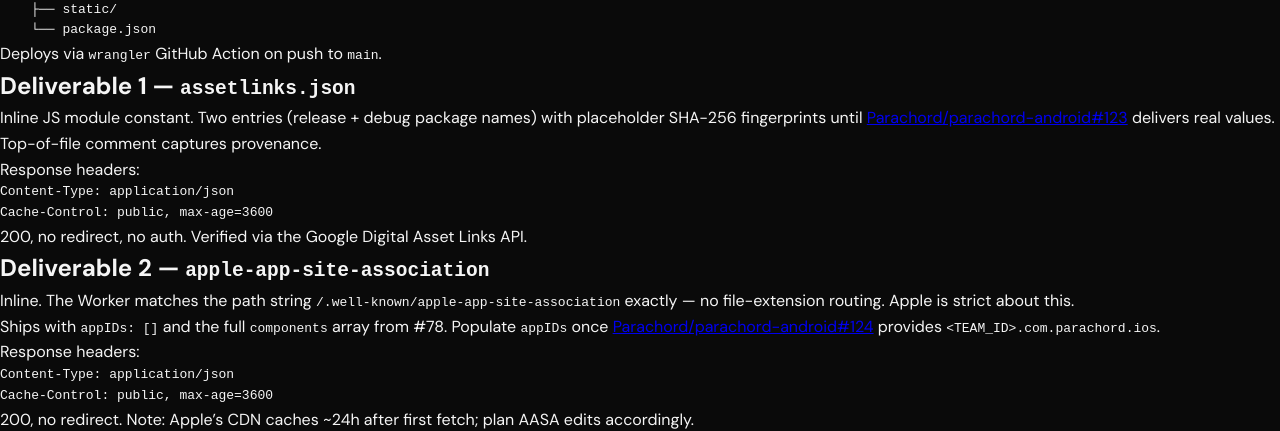
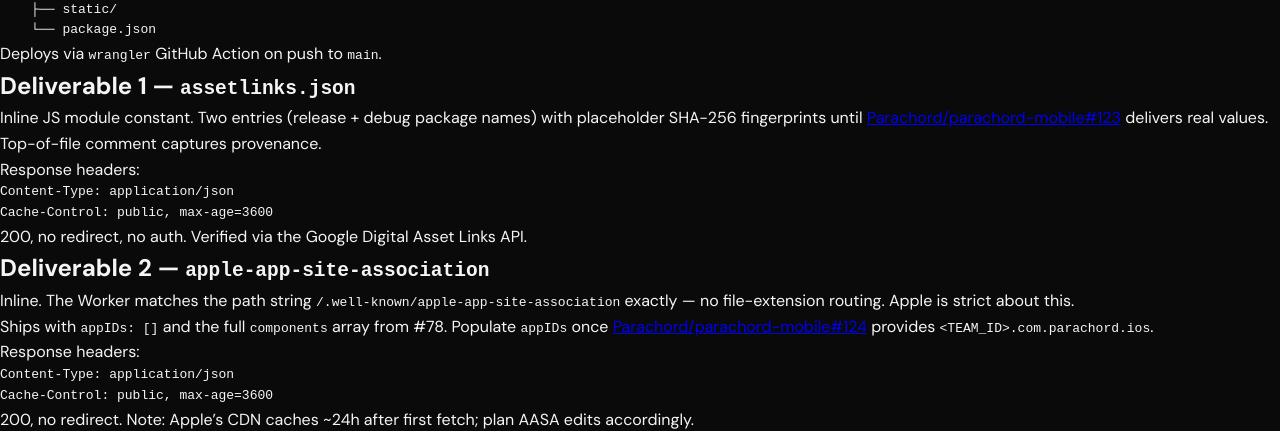
Before and after one commit to Parachord/parachord-website, a Jekyll site: the page built from docs/plans/2026-05-21-universal-app-links-design.md, in a window 1280 px wide and 900 px high, scrolled down 564 px. Shown: the part 153-584 px from the top of the window. Built offline with Jekyll 4.4.1, drawn with Linux system fonts in a browser that asks for light colours; our own code applies the rules of GitHub Pages for plain Markdown files.

Commit message:
docs+content: parachord-android repo renamed → parachord-mobile
The Android repo has acquired an `iosApp/` SwiftUI target sitting on
top of the same KMP shared module, so the "android" name no longer
fits. Renamed upstream to `Parachord/parachord-mobile` (old URL
redirects indefinitely so any deep links still work).

Updated:
- index.html — "Up Next" Android-releases link
- worker/src/well-known.js — 2 comments referencing
  parachord-android#123 / #124. Comments only; the AASA/assetlinks
  endpoints these generate were never URL-keyed on the repo name.
- docs/plans/2026-05-21-universal-app-links*.md — 6 issue-link
  references in the design + execution docs

NOT touched: historical blog posts under _posts/. They name the repo
as it was at publication time; GitHub's URL redirects keep their
links working, and overwriting them would falsify the record.

Co-Authored-By: Claude Opus 4.7 (1M context) <noreply@anthropic.com>

```diff
--- a/docs/plans/2026-05-21-universal-app-links-design.md
+++ b/docs/plans/2026-05-21-universal-app-links-design.md
@@ -40,7 +40,7 @@ Deploys via `wrangler` GitHub Action on push to `main`.
 
 ## Deliverable 1 — `assetlinks.json`
 
-Inline JS module constant. Two entries (release + debug package names) with placeholder SHA-256 fingerprints until [Parachord/parachord-android#123](https://github.com/Parachord/parachord-android/issues/123) delivers real values. Top-of-file comment captures provenance.
+Inline JS module constant. Two entries (release + debug package names) with placeholder SHA-256 fingerprints until [Parachord/parachord-mobile#123](https://github.com/Parachord/parachord-mobile/issues/123) delivers real values. Top-of-file comment captures provenance.
 
 Response headers:
 
@@ -55,7 +55,7 @@ Cache-Control: public, max-age=3600
 
 Inline. The Worker matches the path string `/.well-known/apple-app-site-association` exactly — no file-extension routing. Apple is strict about this.
 
-Ships with `appIDs: []` and the full `components` array from #78. Populate `appIDs` once [Parachord/parachord-android#124](https://github.com/Parachord/parachord-android/issues/124) provides `<TEAM_ID>.com.parachord.ios`.
+Ships with `appIDs: []` and the full `components` array from #78. Populate `appIDs` once [Parachord/parachord-mobile#124](https://github.com/Parachord/parachord-mobile/issues/124) provides `<TEAM_ID>.com.parachord.ios`.
 
 Response headers:
 
--- a/worker/src/well-known.js
+++ b/worker/src/well-known.js
@@ -1,4 +1,4 @@
-// SHA-256 fingerprints from Parachord/parachord-android#123.
+// SHA-256 fingerprints from Parachord/parachord-mobile#123.
 //
 // These are NOT secrets — every release APK exposes its cert, and the
 // debug-key value is universal across every Android developer's
@@ -48,7 +48,7 @@ const AASA = {
   applinks: {
     details: [
       {
-        // appIDs stays empty until parachord-android#124 (iOS) lands.
+        // appIDs stays empty until parachord-mobile#124 (iOS) lands.
         appIDs: [],
         components: [
           { '/': '/play',           '?': { '*': '*' } },
```
Also changed, not shown: docs/plans/2026-05-21-universal-app-links.md (+5 -5 lines), index.html (+1 -1 lines).
